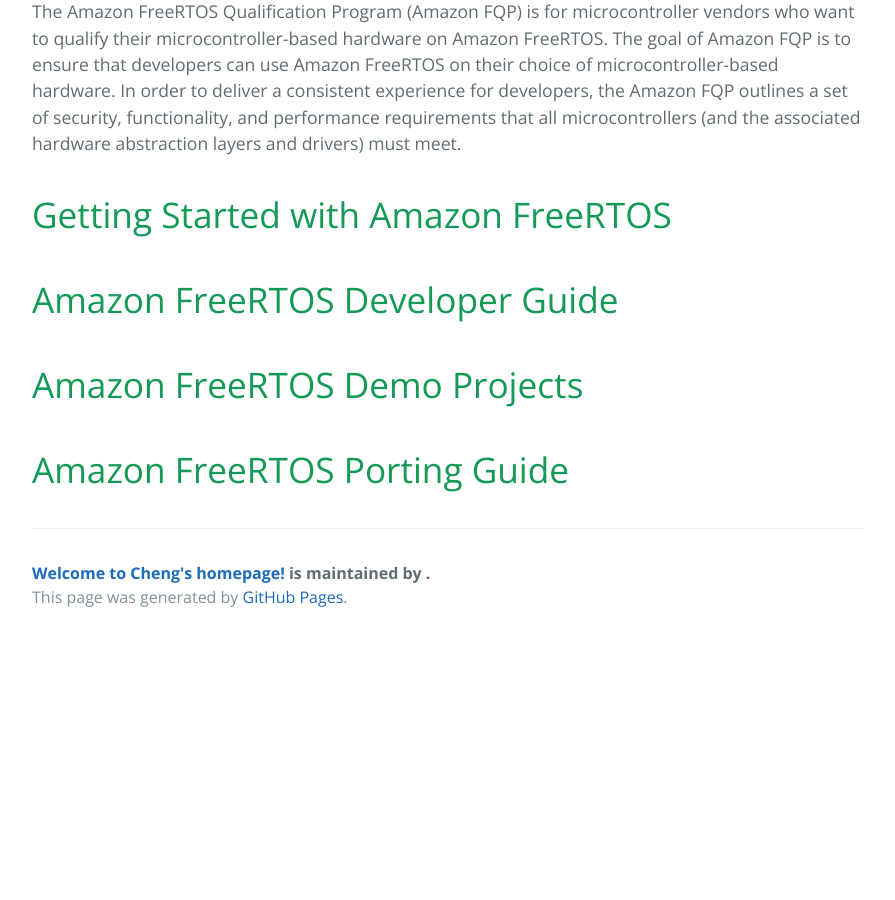
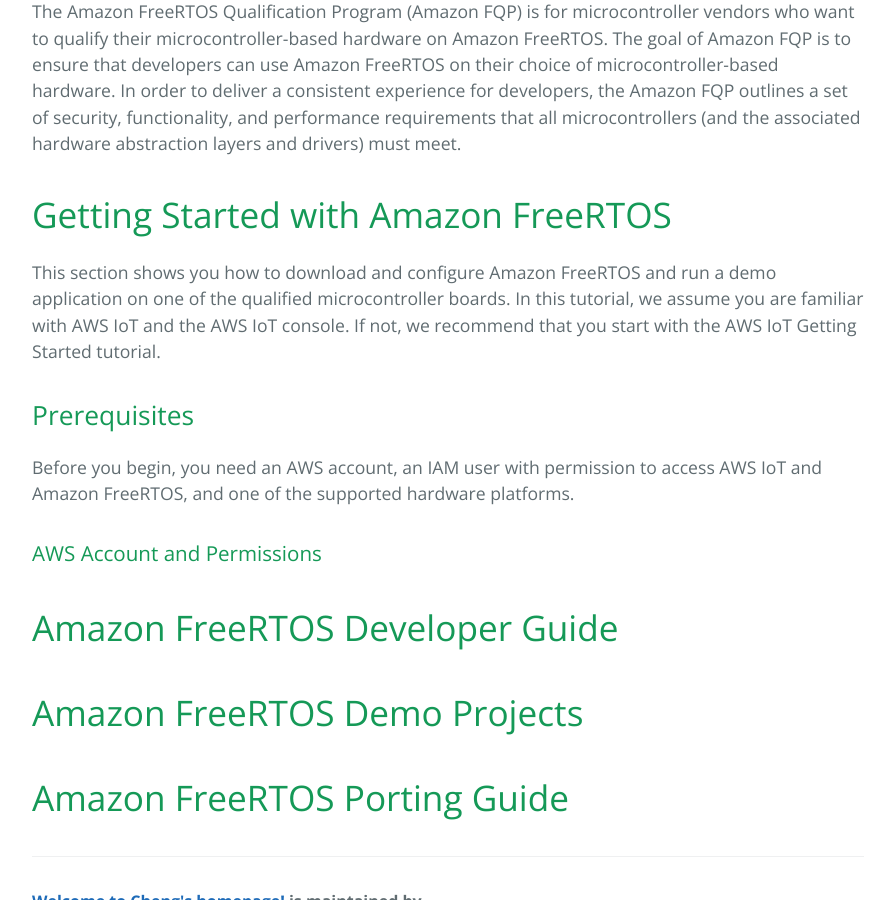
Before and after one commit to chengzhongkai/chengzhongkai.github.io, a Jekyll site: the page built from freeRTOS/usergride.md, in a window 1280 px wide and 900 px high, scrolled down 2123 px. Shown: the whole window, without its empty margins (192-1087 px from the left). Built offline with Jekyll 4.4.1, drawn with Linux system fonts in a browser that asks for light colours; nearby versions of some CDN libraries; our own code applies the rules of GitHub Pages for plain Markdown files; a script that is not in the unit is left out; before the commit the page ends 2764 px from its top, so only the background shows below that.

Commit message:
Update usergride.md

```diff
--- a/freeRTOS/usergride.md
+++ b/freeRTOS/usergride.md
@@ -46,6 +46,13 @@ For more information about OTA updates, see:
 The Amazon FreeRTOS Qualification Program (Amazon FQP) is for microcontroller vendors who want to qualify their microcontroller-based hardware on Amazon FreeRTOS. The goal of Amazon FQP is to ensure that developers can use Amazon FreeRTOS on their choice of microcontroller-based hardware. In order to deliver a consistent experience for developers, the Amazon FQP outlines a set of security, functionality, and performance requirements that all microcontrollers (and the associated hardware abstraction layers and drivers) must meet.
 
 # Getting Started with Amazon FreeRTOS
+This section shows you how to download and configure Amazon FreeRTOS and run a demo application on one of the qualified microcontroller boards. In this tutorial, we assume you are familiar with AWS IoT and the AWS IoT console. If not, we recommend that you start with the AWS IoT Getting Started tutorial.
+
+## Prerequisites
+Before you begin, you need an AWS account, an IAM user with permission to access AWS IoT and Amazon FreeRTOS, and one of the supported hardware platforms.
+
+### AWS Account and Permissions
+
 # Amazon FreeRTOS Developer Guide
 # Amazon FreeRTOS Demo Projects
 # Amazon FreeRTOS Porting Guide
```
